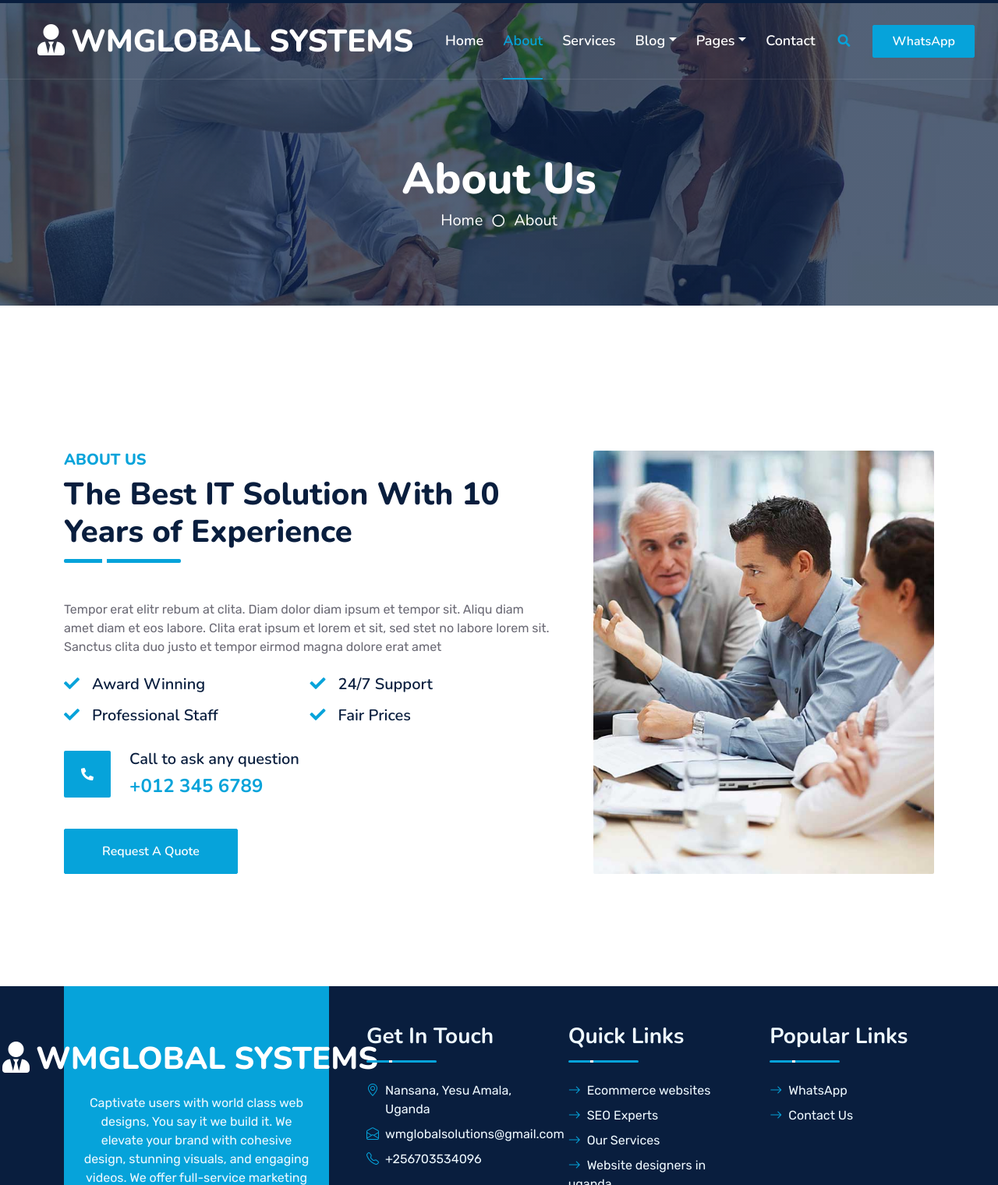
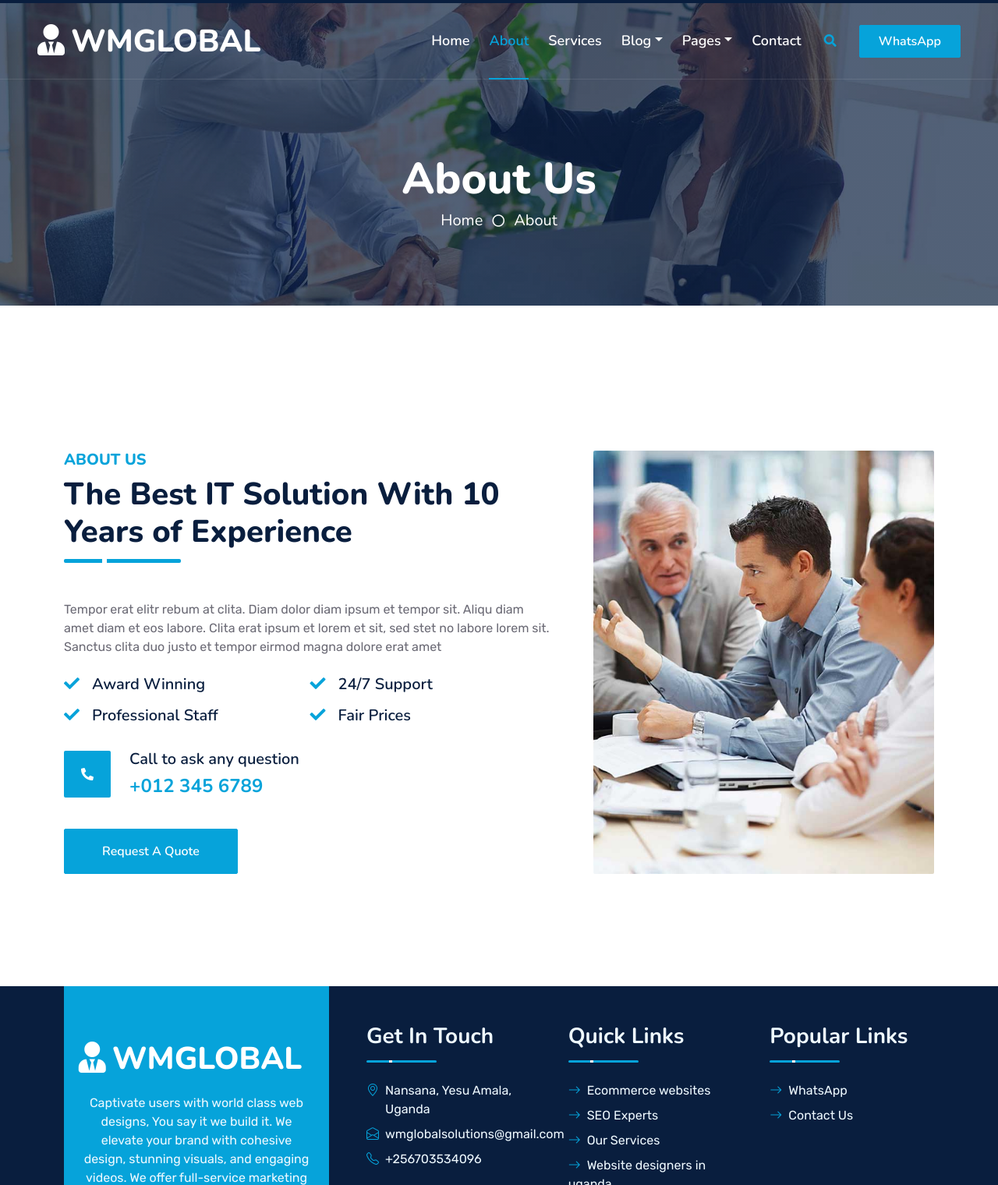
Before and after one commit to wmglobalsystems/wmglobalsystems.github.io, a plain HTML site: page about.html in a window 1280 px wide. Shown: the part 41-1561 px from the top of the page at 78% size. Drawn offline with nearby package versions, Linux system fonts and the light colour scheme.

Commit message:
Update about.html

```diff
--- a/about.html
+++ b/about.html
@@ -68,7 +68,7 @@
     <div class="container-fluid position-relative p-0">
         <nav class="navbar navbar-expand-lg navbar-dark px-5 py-3 py-lg-0">
             <a href="index.html" class="navbar-brand p-0">
-                <h1 class="m-0"><i class="fa fa-user-tie me-2"></i>WMGLOBAL SYSTEMS</h1>
+                <h1 class="m-0"><i class="fa fa-user-tie me-2"></i>WMGLOBAL</h1>
             </a>
             <button class="navbar-toggler" type="button" data-bs-toggle="collapse" data-bs-target="#navbarCollapse">
                 <span class="fa fa-bars"></span>
@@ -187,7 +187,7 @@
                     <div class="col-lg-4 col-md-6 footer-about">
                         <div class="d-flex flex-column align-items-center justify-content-center text-center h-100 bg-primary p-4">
                             <a href="index.html" class="navbar-brand">
-                                <h1 class="m-0 text-white"><i class="fa fa-user-tie me-2"></i>WMGLOBAL SYSTEMS</h1>
+                                <h1 class="m-0 text-white"><i class="fa fa-user-tie me-2"></i>WMGLOBAL</h1>
                             </a>
                             <p class="mt-3 mb-4">Captivate users with world class web designs, You say it we build it.
 
```
